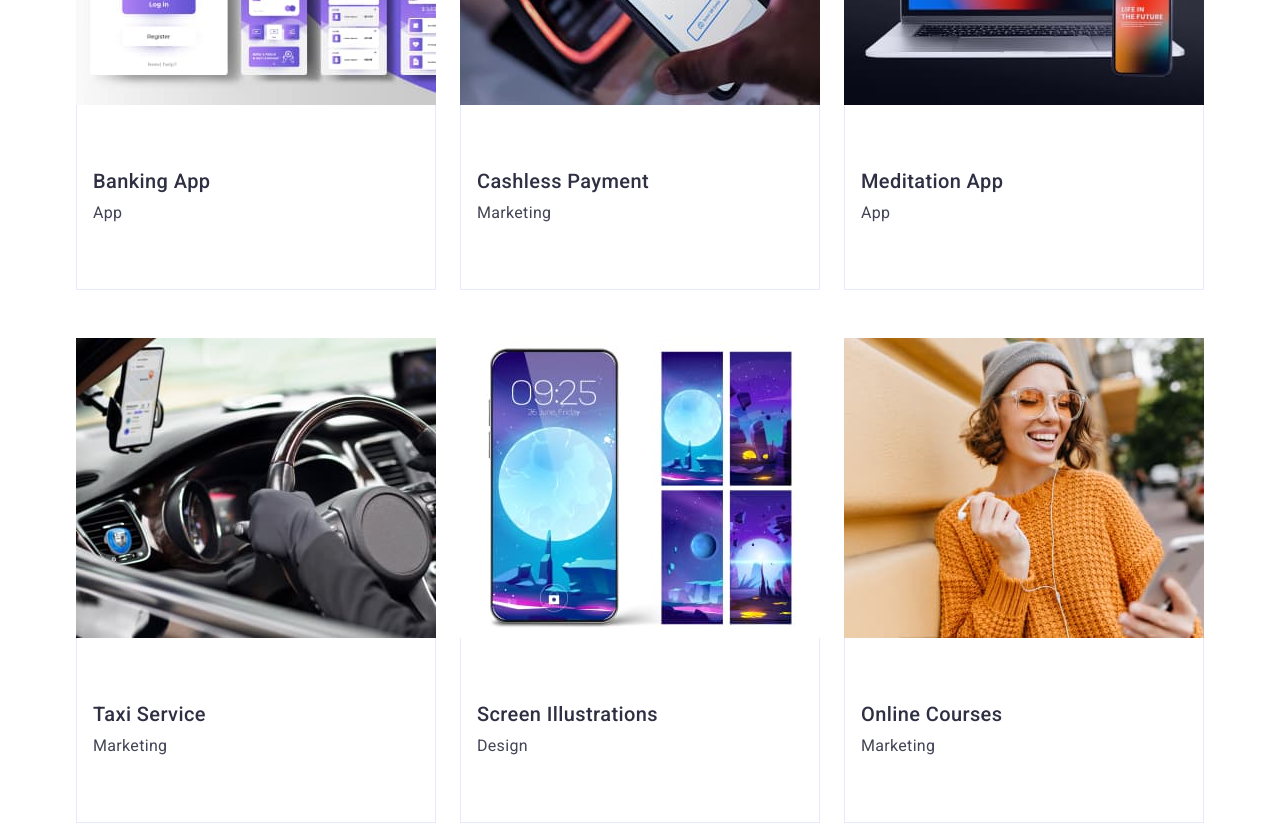
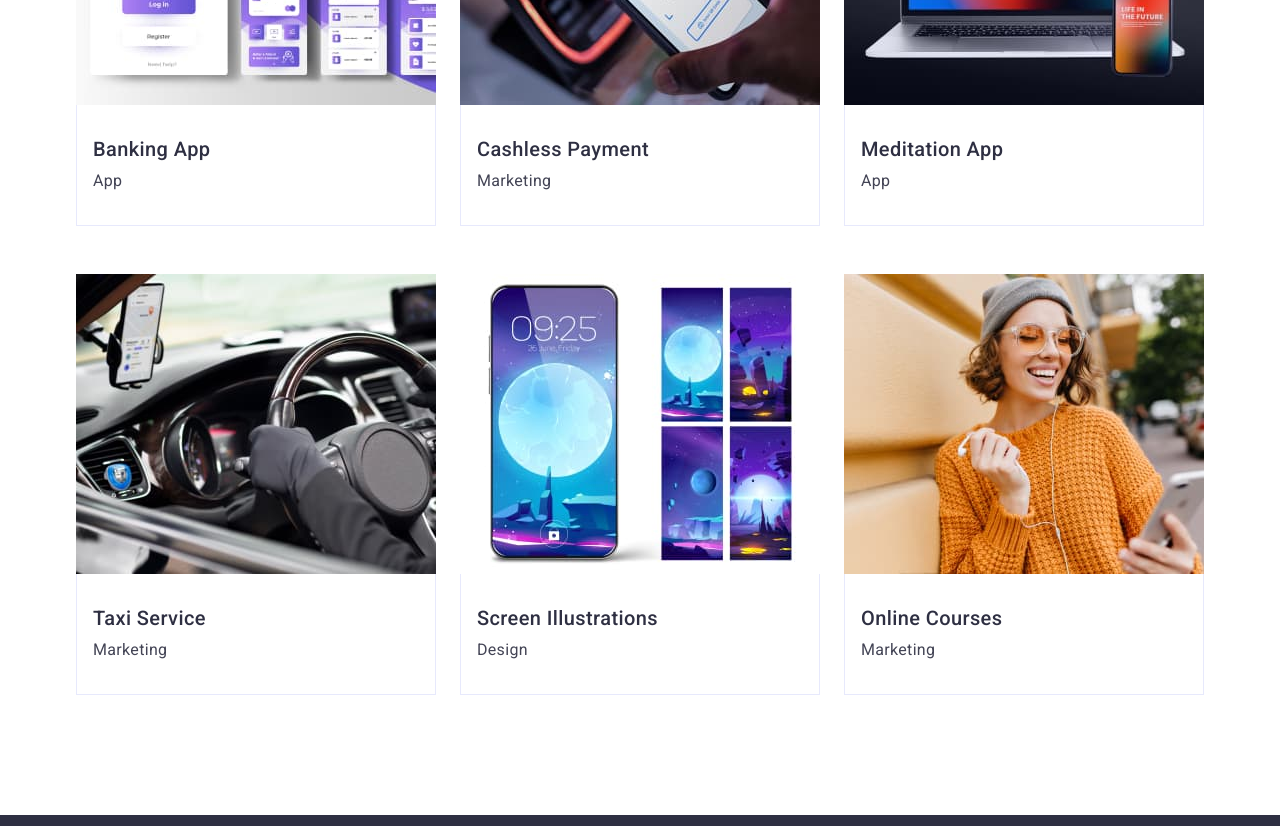
Before and after one commit to Milana-Ro/goit-markup-hw-03, a plain HTML site: page index.html in a window 1280 px wide. Shown: the part 2200-3026 px from the top of the page. Drawn offline with nearby package versions, Linux system fonts and the light colour scheme.

Commit message:
minor bug fix

```diff
--- a/css/styles.css
+++ b/css/styles.css
@@ -285,7 +285,6 @@ color: #2E2F42;
         font-weight: 500;
         line-height: 24px;
         letter-spacing: 0.4px;
-        padding-top: 32px;
         margin-bottom: 8px;
 }
 .portfolio-list .list-text {
@@ -294,7 +293,6 @@ color: #2E2F42;
         font-weight: 400;
         line-height: 24px;
         letter-spacing: 0.32px;
-        padding-bottom: 32px;
 }
 
 .footer {
@@ -305,7 +303,7 @@ color: #2E2F42;
 .footer .logo {
 display: inline-block;
 margin-bottom: 16px;
-
+/* без цього марджина не пропускає бот, а правого мврджина нема */
 }
 footer .logo-text {
     color: #F4F4FD;
```
